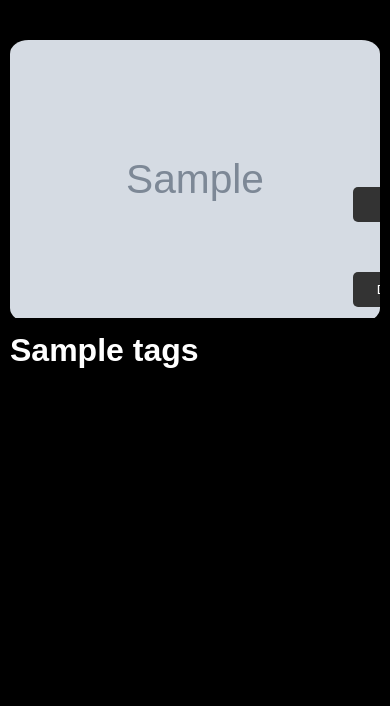
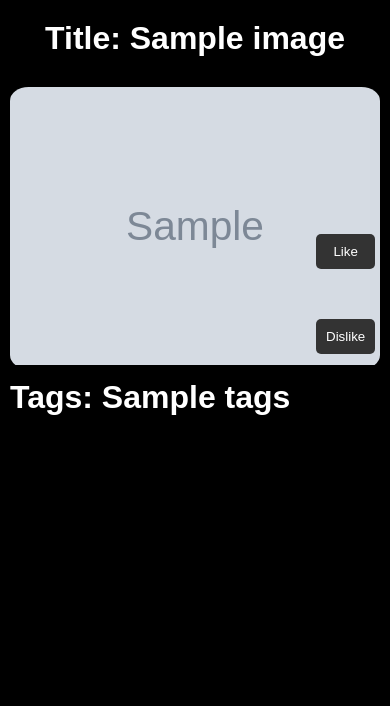
Before and after one commit to CoderLogy/MemeNet, a Flask app: template src/templates/index.html in a window 390 px wide. Shown: the top 706 px of the page. Run offline with Flask 3, Linux system fonts and the light colour scheme; the template is opened without the code that fills it: most values are stand-ins (such as "Sample title", 1, 10 or a date in 2020); grey boxes marked "Sample" are stand-in pictures; data that the repository does not hold is empty; parts of the project's set-up code (start-up, migrations or seed data) failed here and were passed over.

Commit message:
Mega fix
fixed mobile interaction
added title,tags,captcha
cool responsivity

```diff
--- a/src/app.py
+++ b/src/app.py
@@ -1,10 +1,14 @@
-from flask import Flask, render_template, request, url_for,jsonify,redirect,make_response
+from flask import Flask, render_template, request, url_for,jsonify,redirect,make_response,flash
 import os,json
 from datetime import datetime
 from dotenv import load_dotenv
 import firebase_admin
 from firebase_admin import credentials,db,storage
 #import pyrebase
+from flask_wtf import FlaskForm
+from wtforms import StringField, FileField
+from wtforms.validators import DataRequired, ValidationError
+import requests
 
 load_dotenv()
 firebase_cred = json.loads(os.getenv("firebase_cred"))
@@ -16,6 +20,7 @@ bucket=storage.bucket(app=firebase_app)
 #storages = firebase.storage()
 timestamps=[]
 app = Flask(__name__)
+app.config['SECRET_KEY'] = os.getenv('FLASK_SECRET_KEY')
 '''database = db.reference("memes")
 new_meme_data = {
     'title': 'New Funny Meme',
@@ -38,6 +43,29 @@ new_meme_ref = database.push(new_meme_data)
 r = database.get()
 print(r)
 '''
+class MemeForm(FlaskForm):
+    title = StringField('Title', validators=[DataRequired()])
+    tags = StringField('Tags', validators=[DataRequired()])
+    file = FileField('File', validators=[DataRequired()])
+    hcaptcha_response = StringField('hCaptcha Response', validators=[DataRequired()])
+
+    def validate_hcaptcha_response(self, field):
+        # Validate hCaptcha response here
+        secret_key = os.getenv('captcha_key')
+        response = field.data
+
+        data = {
+            'secret': secret_key,
+            'response': response
+        }
+
+        verification_response = requests.post('https://hcaptcha.com/siteverify', data=data)
+        result = verification_response.json()
+
+        if not result['success']:
+            raise ValidationError('hCaptcha verification failed')
+        else:
+            return True
 
 @app.after_request
 def add_cache_control(response):
@@ -83,44 +111,54 @@ def post():
 
 @app.route("/upload", methods=["POST"])
 def upload():
-    try:
-        file = request.files['file']
-        title = request.form['title']
-        tags = request.form['tags']
+    form = MemeForm()
 
-        # Split tags only if it is not empty or contains only spaces
-        tag_list = [tag.strip() for tag in tags.split(',') if tag.strip()]
+    # Check if the hCaptcha challenge is successfully completed
+    response = request.form.get('h-captcha-response')
+    if response:
+        try:
+            file = request.files['file']
+            title = request.form['title']
+            tags = request.form['tags']
 
-        if file:
-            # Set metadata properties for the uploaded file
-            metadata = {
-                'contentType': file.content_type,
-                'timestamp': str(datetime.utcnow()),
-                'title': title,
-                'tags': tag_list,
-            }
+            # Split tags only if it is not empty or contains only spaces
+            tag_list = [tag.strip() for tag in tags.split(',') if tag.strip()]
 
-            # Upload the file with metadata
-            blob = bucket.blob(f"images/{file.filename}")
-            blob.upload_from_file(file, content_type=file.content_type)
+            if file:
+                # Set metadata properties for the uploaded file
+                metadata = {
+                    'contentType': file.content_type,
+                    'timestamp': str(datetime.utcnow()),
+                    'title': title,
+                    'tags': tag_list,
+                }
 
-            # Set metadata properties after uploading the file
-            blob.metadata = metadata
-            blob.patch()
+                # Upload the file with metadata
+                blob = bucket.blob(f"images/{file.filename}")
+                blob.upload_from_file(file, content_type=file.content_type)
 
-            # Store data in the Firebase Realtime Database
-            database = db.reference("memes")
-            new_meme_data = {
-                'title': title,
-                'url': blob.public_url,
-                'tags': tag_list,
-            }
+                # Set metadata properties after uploading the file
+                blob.metadata = metadata
+                blob.patch()
 
-            # Add the new meme to the database
-            new_meme_ref = database.push(new_meme_data)
+                # Store data in the Firebase Realtime Database
+                database = db.reference("memes")
+                new_meme_data = {
+                    'title': title,
+                    'url': blob.public_url,
+                    'tags': tag_list,
+                }
 
-            return redirect(url_for('index'))
-    except Exception as e:
-        print(f"Error uploading file: {str(e)}")
-        return jsonify(status="error", error=str(e))
+                # Add the new meme to the database
+                new_meme_ref = database.push(new_meme_data)
+
+                flash('Meme successfully uploaded!', 'success')
+                return redirect(url_for('index'))
+        except Exception as e:
+            print(f"Error uploading file: {str(e)}")
+            flash(f"Error uploading file: {str(e)}", 'error')
+    else:
+        flash('Please complete the hCaptcha challenge.', 'error')
+
+    return render_template('post.html', form=form)
 app.run(debug=True)
--- a/src/static/style.css
+++ b/src/static/style.css
@@ -70,7 +70,7 @@ img {
     position:absolute;
     top:45%;
     /* Center vertically */
-    left: 90%;
+    left: 80%;
     /* Center horizontally */
     /* Adjust for centering */
     display: flex;
@@ -123,44 +123,16 @@ footer button {
     .container {
         margin-top: 10px;
     }
+    .actions{
+        left:90%;
+    }
 }
 
-.modal {
-    display: none;
-    position: fixed;
-    z-index: 1;
-    left: 0;
-    top: 0;
-    width: 100%;
-    height: 100%;
-    overflow: auto;
-    background-color: rgba(0, 0, 0, 0.8);
-    color: #000;
+#title{
+    position: relative;
+    text-align: center;
 }
-
-.modal-content {
-    background-color: #fefefe;
-    margin: 15% auto;
-    padding: 20px;
-    border: 1px solid #888;
-    width: 80%;
+#tags{
+    position:relative;
+    padding-bottom:50px;
 }
-
-.close {
-    color: #aaa;
-    float: right;
-    font-size: 28px;
-    font-weight: bold;
-}
-
-.close:hover,
-.close:focus {
-    color: black;
-    text-decoration: none;
-    cursor: pointer;
-}
-
-.modal-image {
-    max-width: 100%;
-    height: auto;
-}
--- a/src/templates/index.html
+++ b/src/templates/index.html
@@ -13,24 +13,19 @@
 <body>
     <main>
         {% for image in images %}
+        <h1 id="title">Title: {{image.title}}</h1>
         <div class="container">
             <img class="image" src="{{ image.url }}" alt="Image">
             <div class="actions">
                 <button onclick="likeImage('{{ image.url }}')">Like</button>
                 <button onclick="dislikeImage('{{ image.url }}')">Dislike</button>
-                <button onclick="showDescription('{{ image.title }}', '{{ image.url }}', '{{ image.tags }}')">Description</button>
+
                 <!-- Add more action buttons as needed -->
             </div>
         </div>
-        <h1>{{image.tags}}</h1>
+        <h1 id="tags">Tags: {{image.tags}}</h1>
         {% endfor %}
     </main>
-    <div id="descriptionModal" class="modal">
-        <div class="modal-content">
-            <span class="close" onclick="closeModal()">&times;</span>
-            <h2 id="modalTitle"></h2>
-            <p id="modalTags"></p>
-        </div>
     </div>
     <footer>
         <a href="{{ url_for('index') }}"><button>Home</button></a>
@@ -69,32 +64,6 @@
                     debouncedLoadMoreImages();
                 }
             });
-          // JavaScript functions for handling modal display
-           function showDescription(title, url, tags) {
-                // Convert tags to an array if it's stored as a string in the metadata
-                let tagsArray;
-
-                try {
-                    // Attempt to parse the tags as JSON
-                    tagsArray = JSON.parse(tags);
-                } catch (error) {
-                    // If parsing fails, handle it (e.g., treat it as a single string tag)
-                    tagsArray = [tags];
-                }
-
-                document.getElementById('modalTitle').innerText = title;
-                document.getElementById('modalTags').innerText = 'Tags: ' + tagsArray.join(', ');
-                document.getElementById('descriptionModal').style.display = 'block';
-                console.log(
-                   document.getElementById('modalTitle').innerText = title,
-                   document.getElementById('modalTags').innerText = 'Tags: ' + tags.join(', '),
-                   document.getElementById('modalImage').src = url,
-                   document.getElementById('descriptionModal').style.display = 'block'
-               );
-            }
-            function closeModal() {
-                document.getElementById('descriptionModal').style.display = 'none';
-            }
 
 
         function loadMoreImages() {
@@ -116,7 +85,6 @@
                         <div class="actions">
                             <button onclick="likeImage('${image.url}')">Like</button>
                             <button onclick="commentImage('${image.url}')">Dislike</button>
-                            <button onclick="showDescription('${image.title}', '${image.url}', ${JSON.stringify(image.tags)})">Description</button>
                             <!-- Add more action buttons as needed -->
                         </div>
                     `;
@@ -132,7 +100,7 @@
 
         function dislikeImage(imageUrl) {
             // Handle comment action
-            alert(`Dislikex on image: ${imageUrl}`);
+            alert(`Disliked on image: ${imageUrl}`);
         }
 
         // Implement additional JavaScript functions as needed
--- a/src/templates/post.html
+++ b/src/templates/post.html
@@ -7,6 +7,7 @@
     <meta name="MemeNet" description="MemeNet is bringing you the best memes around the world">
     <link rel="stylesheet" type="text/css" href="{{ url_for('static', filename='style.css')}}">
     <script type="text/javascript" src="{{ url_for('static', filename='firebase.js') }}"></script>
+    <script src="https://hcaptcha.com/1/api.js" async defer></script>
     <noscript>You need to enable JavaScript to run this app.</noscript>
     <title>MemeNet - Post Your Meme</title>
 </head>
@@ -17,11 +18,11 @@
         <form action="/upload" method="POST" enctype="multipart/form-data" onsubmit="return validateForm()">
             <label for="file">Choose a meme:</label>
             <input type="file" id="file" name="file" accept="image/*" onchange="previewImage()" required>
-
             <label for="title">Title:</label>
             <input type="text" id="title" name="title" required>
             <label for="tags">Tags:</label>
             <input type="text" id="tags" name="tags" placeholder="Seperate using ,"   required>
+            <div class="h-captcha" data-sitekey="c771c7cc-50d6-402f-985c-2a696ba27aad"></div>
             <button type="submit">Post</button>
             <img id="imagePreview" alt="Image Preview" style="display: none; max-width: 100%; margin-top: 10px;">
         </form>
@@ -53,6 +54,7 @@
             // You can add additional validation logic here if needed
             return true;
         }
+
     </script>
 </body>
 
```
